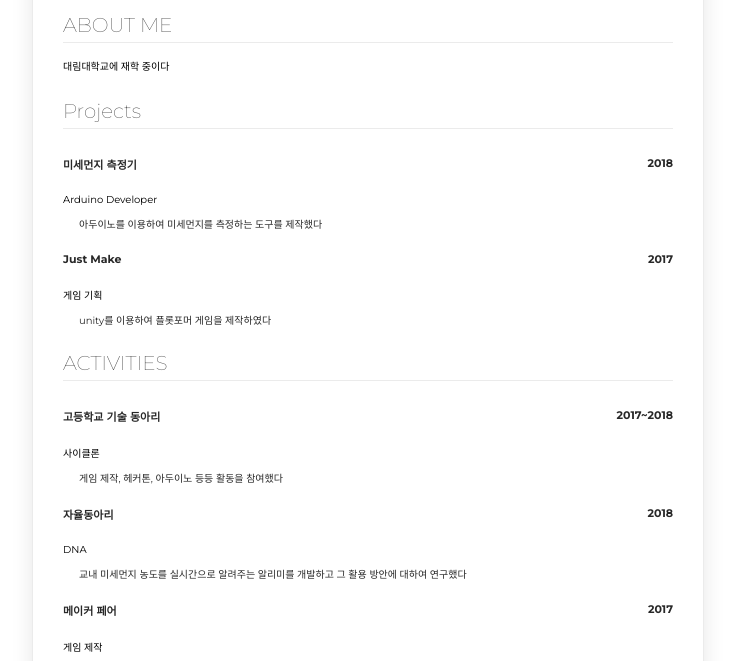
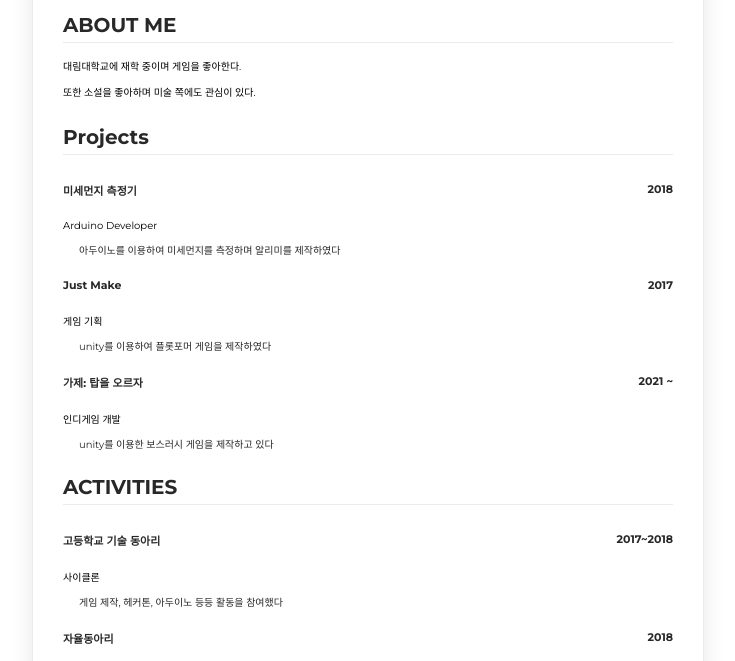
Before and after one commit to mrino/resume, a plain HTML site: page index.html in a window 1280 px wide. Shown: the part 126-787 px from the top of the page, without its empty margins (272-1007 px from the left). Drawn offline with Linux system fonts and the light colour scheme.

Commit message:
dsfsdfsdf

```diff
--- a/index.html
+++ b/index.html
@@ -16,7 +16,8 @@
         </div>
         <section>
             <h2>ABOUT ME</h2>
-            <p class="about-me-text">대림대학교에 재학 중이다</p>
+            <p class="about-me-text">대림대학교에 재학 중이며 게임을 좋아한다.</p>
+            <p class="about-me-text">또한 소설을 좋아하며 미술 쪽에도 관심이 있다.</p>
         </section>
         <!-- 내가 참여한 프로젝트들 -->
         <section>
@@ -26,13 +27,20 @@
                 <p class="year-text">2018</p>
             </div>
             <p class="desc-text">Arduino Developer</p>
-            <p class="desc-subtext">아두이노를 이용하여 미세먼지를 측정하는 도구를 제작했다 </p>
+            <p class="desc-subtext">아두이노를 이용하여 미세먼지를 측정하며 알리미를 제작하였다 </p>
             <div class="float-wrap">
                 <p class="title-text">Just Make</p>
                 <p class="year-text">2017</p>
             </div>
             <p class="desc-text">게임 기획</p>
             <p class="desc-subtext">unity를 이용하여 플롯포머 게임을 제작하였다</p>
+            <div class="float-wrap">
+                <p class="title-text">가제: 탑을 오르자</p>
+                <p class="year-text">2021 ~</p>
+            </div>
+            <p class="desc-text">인디게임 개발</p>
+            <p class="desc-subtext">unity를 이용한 보스러시 게임을 제작하고 있다</p>
+
         </section>
 
         <!-- 참여한 활동들 -->
--- a/style.css
+++ b/style.css
@@ -43,7 +43,7 @@ h1{
 h2{
     font-size: 20px;
     color: #282828;
-    font-weight:lighter;
+    font-weight:bold;
     margin-bottom: 16px;
     padding-bottom: 5px;
     border-bottom: 1px solid #ebebeb;
```
